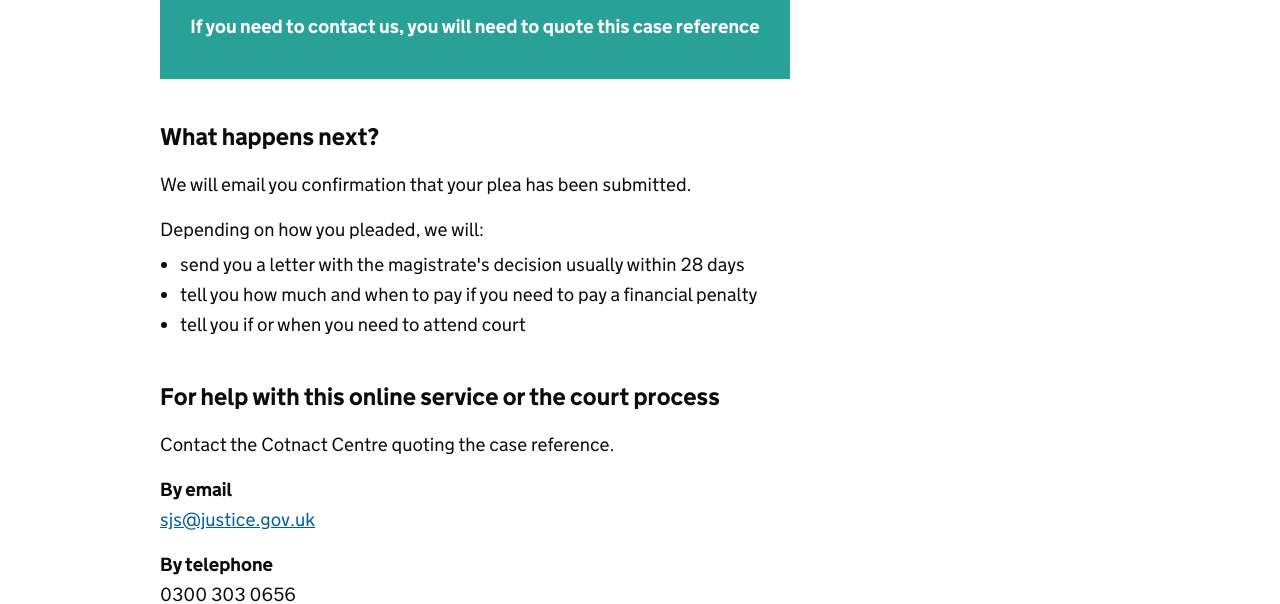
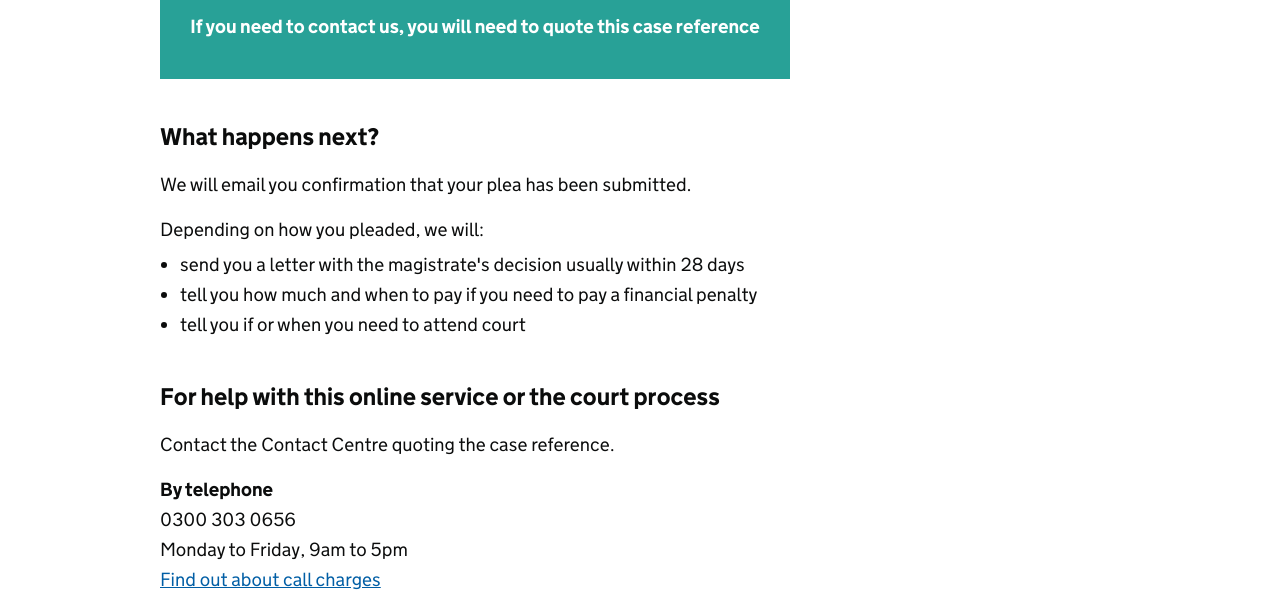
Before and after one commit to blackmonday/onlineplea, a website: page app/views/map/confirmation.html in a window 1280 px wide. Shown: the part 227-831 px from the top of the page. Drawn offline with nearby package versions, Linux system fonts and the light colour scheme; files that its build step writes are made by us from their sources.

Commit message:
Plea confirmation screen update

```diff
--- a/app/views/map/confirmation.html
+++ b/app/views/map/confirmation.html
@@ -33,10 +33,7 @@
             </ul>
 
             <h2 class="heading-medium">For help with this online service or the court process</h2>
-            <p>Contact the Cotnact Centre quoting the case reference.</p>
-
-            <p class="bold bottom_5">By email</p>
-            <p><a href="mailto:sjs@justice.gov.uk">sjs@justice.gov.uk</a></p>
+            <p>Contact the Contact Centre quoting the case reference.</p>
 
             <p class="bold bottom_5">By telephone</p>
             <p class="bottom_5">0300 303 0656</p>
```
